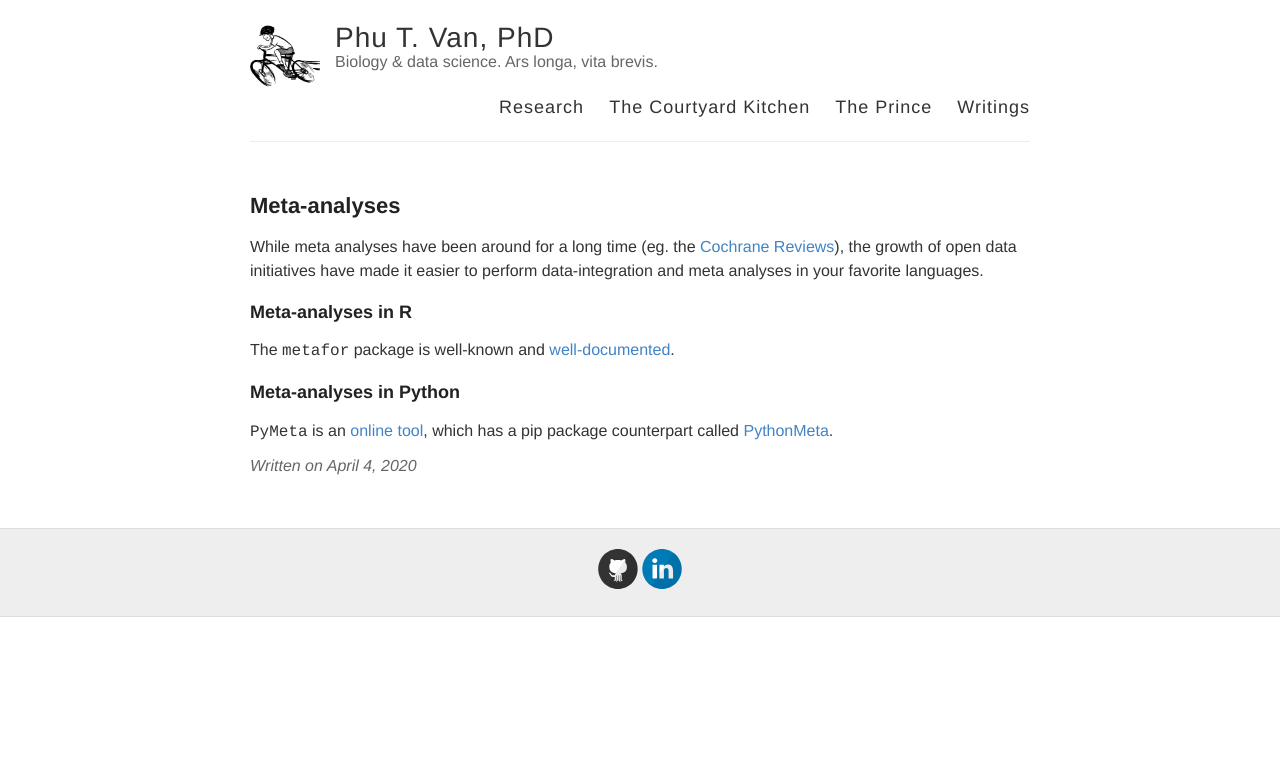
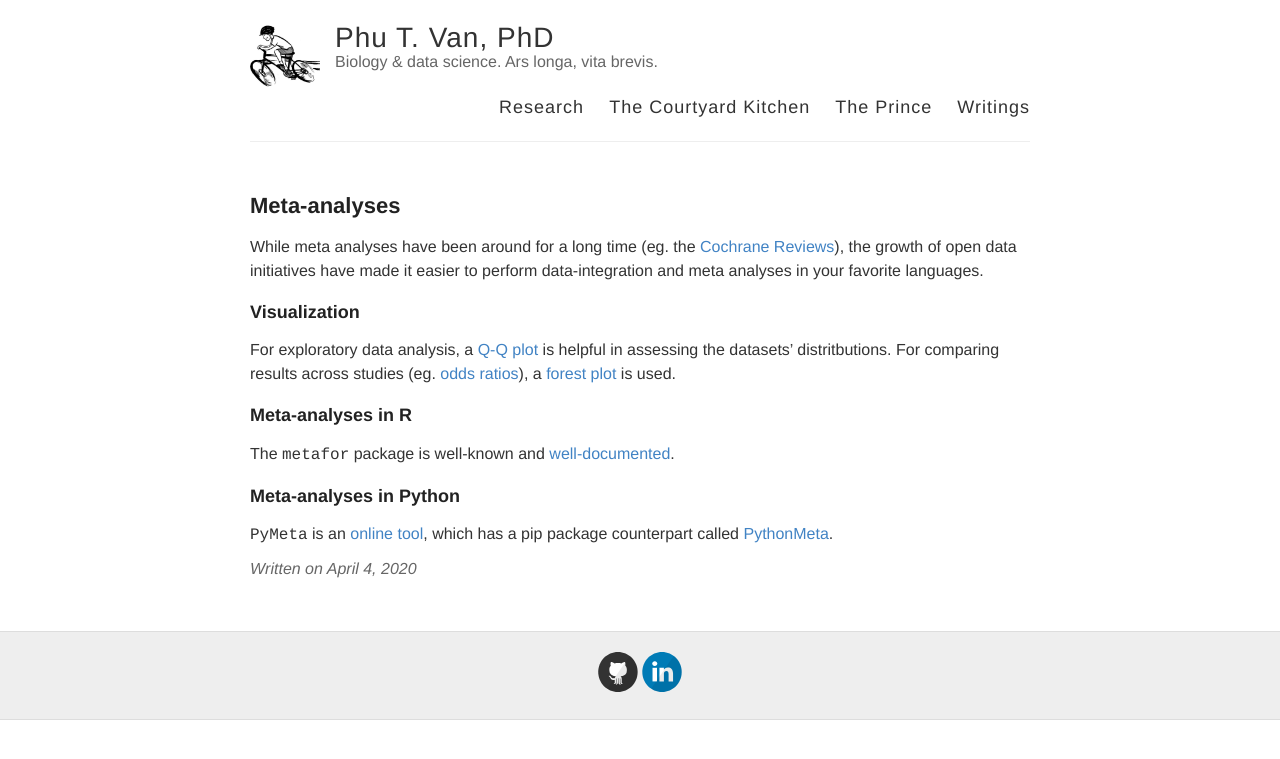
Before and after one commit to ptvan/ptvan.github.io, a Jekyll site: the page built from _posts/2020-04-04-meta-analyses.md, in a window 1280 px wide. Shown: the top 759 px of the page. Built offline with Jekyll 4.4.1, drawn with Linux system fonts in a browser that asks for light colours.

Commit message:
added visualization

```diff
--- a/_posts/2020-04-04-meta-analyses.md
+++ b/_posts/2020-04-04-meta-analyses.md
@@ -4,6 +4,10 @@ title: Meta-analyses
 ---
 
 While meta analyses have been around for a long time (eg. the [Cochrane Reviews](https://www.cochranelibrary.com/)), the growth of open data initiatives have made it easier to perform data-integration and meta analyses in your favorite languages.
+
+### Visualization
+
+For exploratory data analysis, a [Q-Q plot](https://en.wikipedia.org/wiki/Q%E2%80%93Q_plot) is helpful in assessing the datasets' distritbutions. For comparing results across studies (eg. [odds ratios](https://en.wikipedia.org/wiki/Odds_ratio)), a [forest plot](https://en.wikipedia.org/wiki/Forest_plot) is used.
 
 ### Meta-analyses in R
 
```
